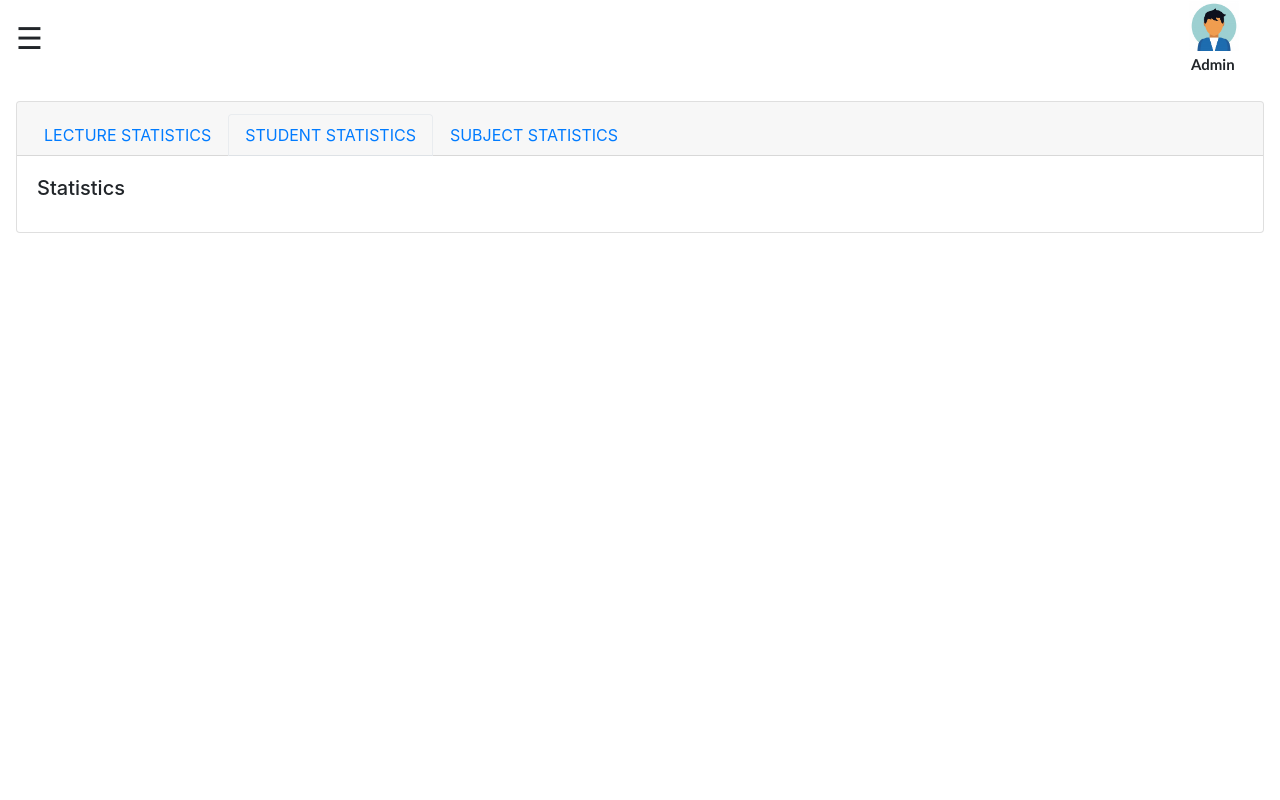
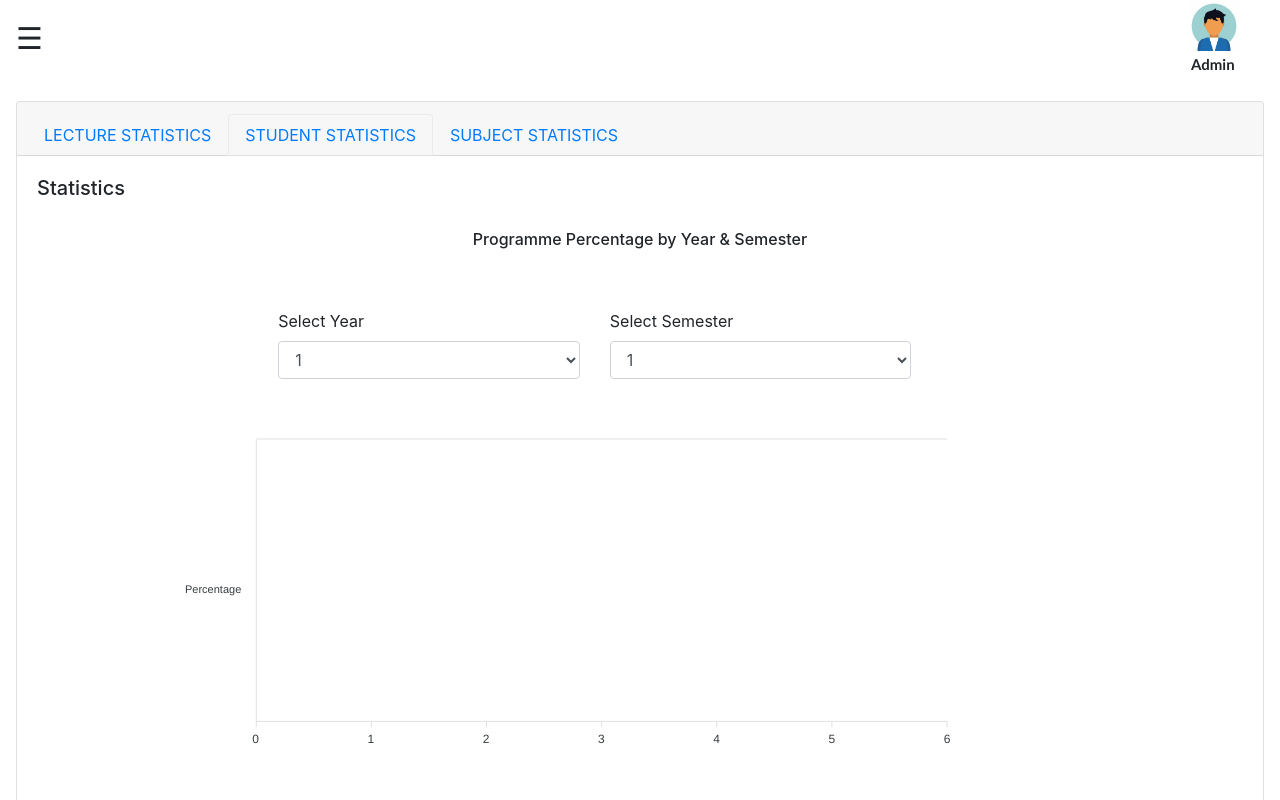
Before and after one commit to RaviyaD/UniversityMS, a React (Create React App) app: page /stat-info in a window 1280 px wide. Both pictures are taken after a click on the button "STUDENT STATISTICS". Shown: the top 800 px of the page. Built offline with nearby package versions, Linux system fonts and the light colour scheme.

Commit message:
statistics updated

```diff
--- a/src/component/Statistics/StudentStatistics.js
+++ b/src/component/Statistics/StudentStatistics.js
@@ -1,14 +1,201 @@
-import {Component} from "react";
-import React from "react";
+import React,{Component} from 'react'
+import ReactApexChart from 'react-apexcharts'
+import * as firebase from "firebase";
+import Form from "react-bootstrap/Form";
+import Col from "react-bootstrap/Col";
+import Row from "react-bootstrap/Row";
 
 export default class StudentStatistics extends Component{
-    constructor(){
-        super()
+    constructor(props){
+        super(props);
+        this.handleYear = this.handleYear.bind(this);
+        this.handleSemester = this.handleSemester.bind(this);
+        this.handleType = this.handleType.bind(this);
+        this.state = {
+            year1:'1',
+            semester:'1',
+            Programmes:[],
+            proNo:0,
+            gNo:0,
+            Groups:[],
+            proType:'',
+            totProgrammes: [{
+                data: []
+            }],
+            options1: {
+                chart: {
+                    type: 'bar',
+                    height: 50,
+                    width: 50,
+
+                },
+                plotOptions: {
+                    bar: {
+                        horizontal: true,
+                        columnWidth:"20%",
+                    }
+                },
+                dataLabels: {
+                    enabled: false
+                },
+                xaxis: {
+                    fontSize:'20px',
+                    categories: ['Percentage'
+                    ],
+                }
+            },
+            totGroupss: [{
+                data: []
+            }],
+            options2: {
+                chart: {
+                    type: 'bar',
+                    height: 50,
+                    width: 50,
+
+                },
+                plotOptions: {
+                    bar: {
+                        horizontal: true,
+                        columnWidth:"20%",
+                    }
+                },
+                dataLabels: {
+                    enabled: false
+                },
+                xaxis: {
+                    fontSize:'20px',
+                    categories: ['Percentage'
+                    ],
+                }
+            },
+        };
     }
 
+    handleYear(event){
+        this.setState({
+            year1: event.target.value
+        },()=>{this.calculations()})
+    }
+    handleSemester(event){
+        this.setState({
+            semester: event.target.value
+        },()=>{this.calculations()})
+    }
+    handleType(event){
+        this.setState({
+            proType: event.target.value
+        },()=>{this.calculateGroups()})
+    }
+
+    calculations(){
+        firebase.database().ref('Student/' + this.state.year1 + "/semesters/" + this.state.semester + "/programmes/").on('value', snapshot => {
+            let allProgramme = [];
+            let p =0;
+            snapshot.forEach(snap => {
+                console.log(snap.val().Groups);
+                allProgramme.push(snap.key);
+                p = p + 1;
+            });
+            console.log("pno" + p)
+            let totP = [];
+
+            totP.push(0);
+            totP.push(p);
+            totP.push(0);
+            this.setState({
+                totProgrammes: [{
+                    data: totP
+                }],
+                Programmes: allProgramme,
+            },()=>console.log("success"));
+
+        })
+    }
+    calculateGroups(){
+        firebase.database().ref('Student/' + this.state.year1 + "/semesters/" + this.state.semester + "/programmes/" + this.state.proType + "/Groups").on('value', snapshot3 => {
+            let g =0;
+            snapshot3.forEach(snap3 => {
+                console.log(snap3.key);
+                g = g + 1
+            });
+            console.log("gno" + g)
+            let totG =[];
+            totG.push(0);
+            totG.push(g);
+            totG.push(0);
+            this.setState({
+
+                totGroupss: [{
+                    data: totG
+                }],
+            })
+
+            this.setState({
+                gNo: g
+            },()=>console.log("success"));
+
+        })
+
+
+
+    }
+
+
     render(){
-        return(<div>
 
-        </div>)
+
+        return(
+            <div id="chart">
+                <h6 style={{ marginTop: '30px',marginBottom:'30px'}} align="center">Programme Percentage by Year & Semester</h6>
+                <Form style={{ marginLeft: '20%'}}>
+                    <Row>
+                    <Col sm="4" style={{ marginTop: '30px',marginBottom:'30px',borderColor:'#333333'}}>
+                        <label>Select Year</label>
+                        <Form.Control as="select"  style={{  marginRight: '30px',fontcolor:'black' }} onChange={this.handleYear} value={this.state.year1}>
+                            <option>1</option>
+                            <option>2</option>
+                            <option>3</option>
+                            <option>4</option>
+                        </Form.Control>
+                    </Col>
+                    <Col sm="4" style={{ marginTop: '30px',marginBottom:'30px',borderColor:'#333333'}}>
+                        <label>Select Semester</label>
+                        <Form.Control as="select"  style={{  marginRight: '30px',fontcolor:'black' }} onChange={this.handleSemester} value={this.state.semester}>
+                            <option>1</option>
+                            <option>2</option>
+                        </Form.Control>
+                    </Col>
+                    </Row>
+                </Form>
+
+                <Form style={{ marginLeft: '10%'}}>
+                    <Col sm="9">
+                        <ReactApexChart options={this.state.options1} series={this.state.totProgrammes} type="bar" height={350} />
+                    </Col></Form>
+                <h6 style={{ marginTop: '30px',marginBottom:'30px'}} align="center">Group Percentage by Programmes</h6>
+              <Form style={{ marginLeft: '20%'}}>
+                <Col sm="8">
+                    <label>Select Programme</label>
+                    <Form.Control as="select" placeholder={this.state.proType} onChange={this.handleType}>
+                        <option>select</option>
+                        {this.state.Programmes.map(name => (
+                            <option
+                                key={name}
+                                value={name}
+                            >
+                                {name}
+                            </option>
+                        ))}
+                    </Form.Control>
+                </Col></Form>
+                <Form style={{ marginLeft: '10%'}}>
+                    <Col sm="9">
+                        <ReactApexChart options={this.state.options2} series={this.state.totGroupss} type="bar" height={350} />
+                    </Col></Form>
+            </div>
+
+
+        )
     }
 }
--- a/src/component/Statistics/SubjectStatistics.js
+++ b/src/component/Statistics/SubjectStatistics.js
@@ -14,10 +14,10 @@ export default class SubjectStatistics extends Component{
             Labs:[],
             Tutes:[],
             totSub: [ {
-                name: 'Semester 1',
+                name: '',
                 data: []
             }, {
-                name: 'Semester 2',
+                name: '',
                 data: []
             }],
             options1: {
@@ -34,7 +34,7 @@ export default class SubjectStatistics extends Component{
                     }
                 },
                 title: {
-                    text: 'Subject Count By Year & Senester',
+                    text: 'Subject Count By Year & Semester',
                     align: 'center',
                     margin: 10,
                     offsetX: 0,
@@ -160,8 +160,10 @@ export default class SubjectStatistics extends Component{
 
         this.setState({
             totSub: [ {
+                name:'Semester 1',
                 data: year_sem1
             }, {
+                name:'Semester 2',
                 data: year_sem2
             }]
         })
```
